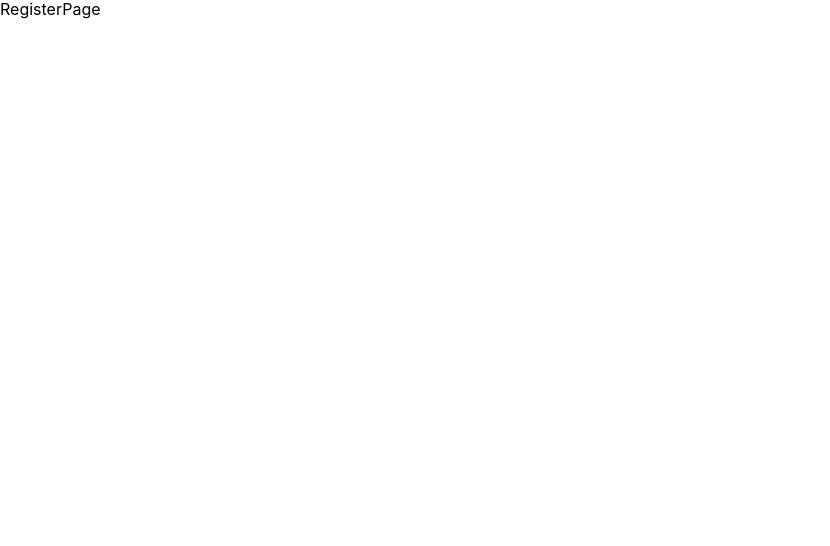
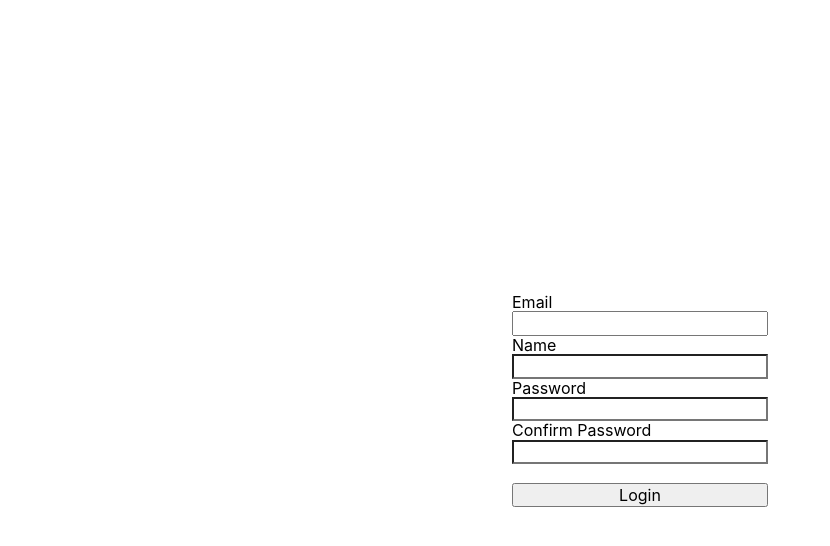
Before and after one commit to uthem150/boiler-plate, a React (Create React App) app in the folder client/: page /register in a window 1280 px wide. Shown: the top 546 px of the page, without its empty margins (0-830 px from the left). Built offline with nearby package versions, Linux system fonts and the light colour scheme.

Commit message:
회원가입 페이지 구현

```diff
--- a/client/src/_actions/types.js
+++ b/client/src/_actions/types.js
@@ -1 +1,2 @@
 export const LOGIN_USER = "login_user";
+export const REGISTER_USER = "register_user";
--- a/client/src/_actions/user_action.js
+++ b/client/src/_actions/user_action.js
@@ -1,5 +1,5 @@
 import axios from "axios";
-import { LOGIN_USER } from "./types";
+import { LOGIN_USER, REGISTER_USER } from "./types";
 
 export function loginUser(dataToSubmit) {
   //서버에 로그인 정보 전송
@@ -13,3 +13,16 @@
     payload: request,
   };
 }
+
+export function registerUser(dataToSubmit) {
+  //서버에 로그인 정보 전송
+  const request = axios.post("/api/users/register", dataToSubmit).then(
+    (response) => response.data // 서버에서 받은 data를 request 변수에 저장
+  );
+
+  //user_reducer에 data를 반환 (action -> reducer -> store)
+  return {
+    type: REGISTER_USER,
+    payload: request,
+  };
+}
--- a/client/src/_reducers/user_reducer.js
+++ b/client/src/_reducers/user_reducer.js
@@ -1,4 +1,4 @@
-import { LOGIN_USER } from "../_actions/types";
+import { LOGIN_USER, REGISTER_USER } from "../_actions/types";
 
 // (이전 상태, 액션) 받아서 (새로운 상태) 반환
 const reducer = (state = {}, action) => {
@@ -6,6 +6,10 @@
     case LOGIN_USER:
       //새로운 상태 객체 생성
       return { ...state, loginSuccess: action.payload }; //이전 상태의 모든 속성 복사하고, loginSuccess 속성에 action.payload(id) 할당
+      break;
+    case REGISTER_USER:
+      return { ...state, register: action.payload };
+      break;
     default:
       return state;
   }
--- a/client/src/components/views/RegisterPage/RegisterPage.js
+++ b/client/src/components/views/RegisterPage/RegisterPage.js
@@ -1,7 +1,90 @@
-import React from "react";
+import React, { useState } from "react";
+import { useDispatch } from "react-redux";
+import { registerUser } from "../../../_actions/user_action";
+import { useNavigate } from "react-router-dom";
 
 function RegisterPage() {
-  return <div>RegisterPage</div>;
+  const dispatch = useDispatch();
+  const navigate = useNavigate();
+
+  const [email, setEmail] = useState("");
+  const [password, setPassword] = useState("");
+  const [name, setName] = useState("");
+  const [confirmPW, setConfirmPW] = useState("");
+
+  const onEmailHandler = (event) => {
+    setEmail(event.currentTarget.value);
+  };
+
+  const onNameHandler = (event) => {
+    setName(event.currentTarget.value);
+  };
+
+  const onPasswordHandler = (event) => {
+    setPassword(event.currentTarget.value);
+  };
+
+  const onConfirmdPWHandler = (event) => {
+    setConfirmPW(event.currentTarget.value);
+  };
+
+  const onSubmitHandler = (event) => {
+    event.preventDefault();
+
+    if (password !== confirmPW) {
+      return alert("비밀번호와 비밀번호 확인이 일치하지 않습니다");
+    }
+
+    let body = {
+      email: email,
+      name: name,
+      password: password,
+    };
+
+    dispatch(registerUser(body)).then((response) => {
+      // 로그인에 성공하면, 처음 페이지로 이동
+      if (response.payload.success) {
+        navigate("/login");
+      } else {
+        alert("회원가입에 오류가 발생했습니다");
+      }
+    });
+  };
+
+  return (
+    <div
+      style={{
+        display: "flex",
+        justifyContent: "center",
+        alignItems: "center",
+        width: "100%",
+        height: "100vh",
+      }}
+    >
+      <form
+        style={{ display: "flex", flexDirection: "column" }}
+        onSubmit={onSubmitHandler}
+      >
+        <label>Email</label>
+        <input type="email" value={email} onChange={onEmailHandler} />
+
+        <label>Name</label>
+        <input type="text" value={name} onChange={onNameHandler} />
+
+        <label>Password</label>
+        <input type="password" value={password} onChange={onPasswordHandler} />
+
+        <label>Confirm Password</label>
+        <input
+          type="password"
+          value={confirmPW}
+          onChange={onConfirmdPWHandler}
+        />
+        <br />
+        <button type="submit">Login</button>
+      </form>
+    </div>
+  );
 }
 
 export default RegisterPage;
```
